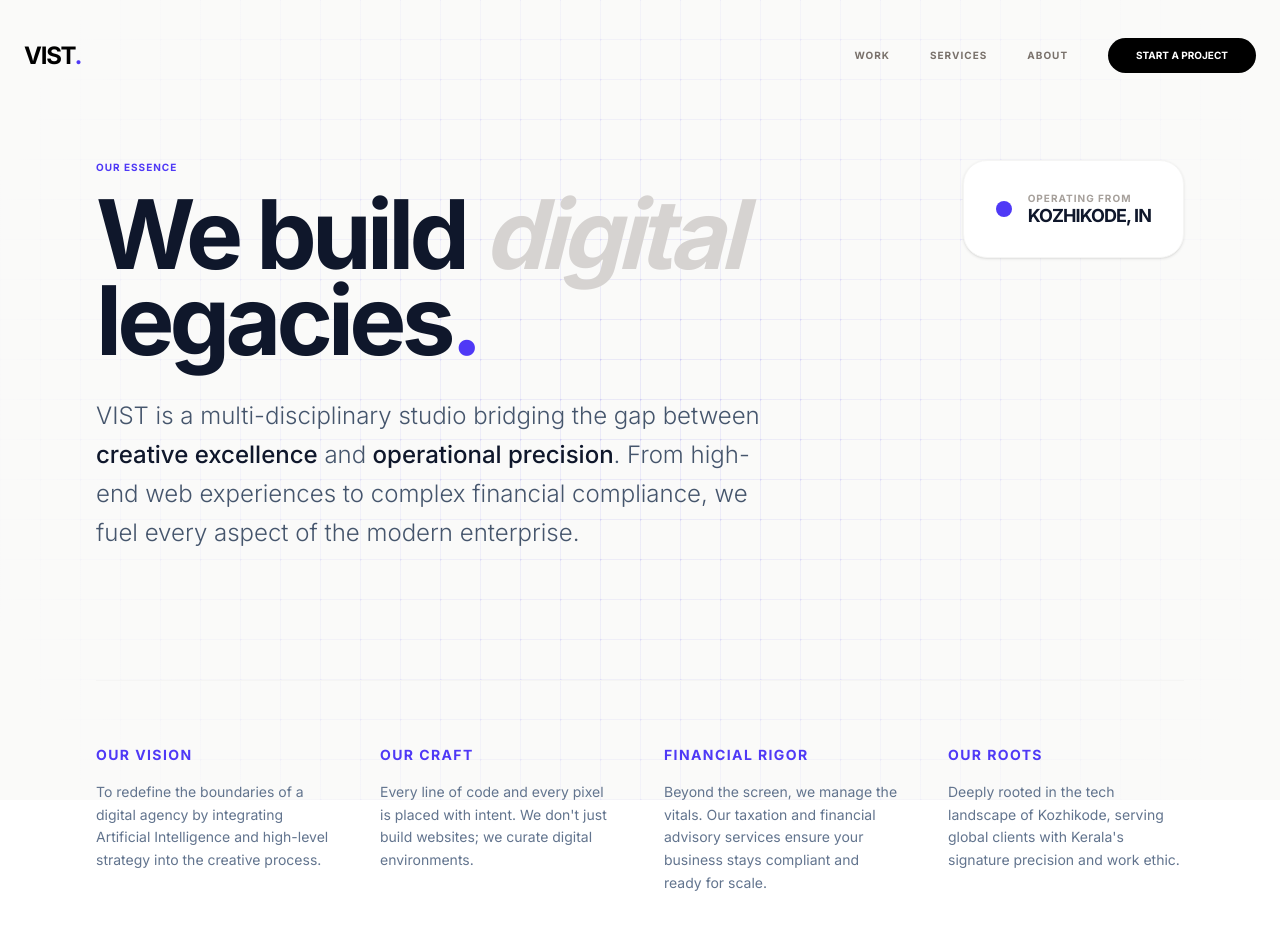
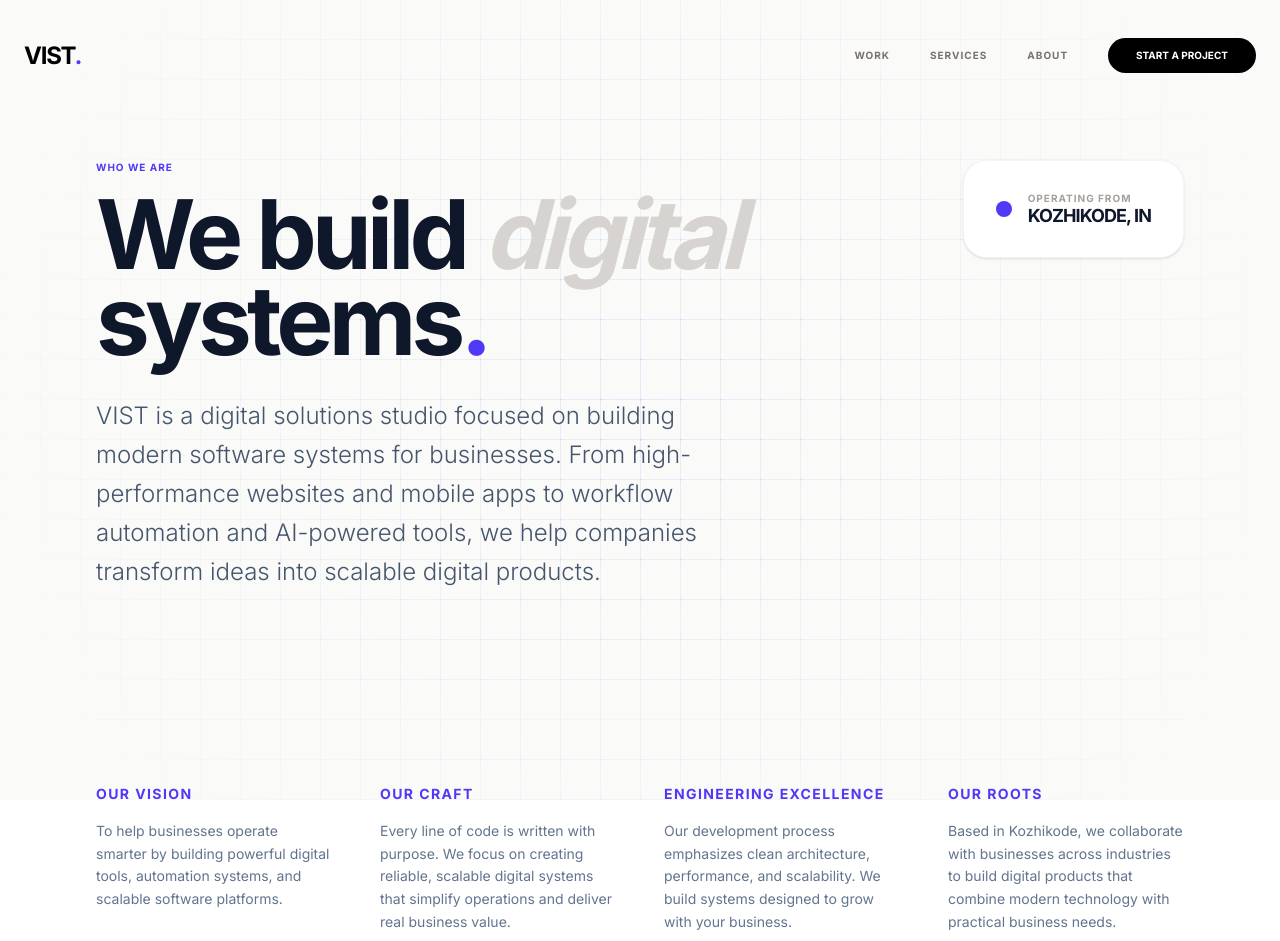
Before and after one commit to ajin008/vist, a Next.js app: page /about in a window 1280 px wide. Shown: the top 941 px of the page. Built offline with nearby package versions, Linux system fonts and the light colour scheme; grey boxes are pictures that could not be loaded.

Commit message:
updated about section

```diff
--- a/src/app/about/page.tsx
+++ b/src/app/about/page.tsx
@@ -21,26 +21,18 @@ export default function AboutPage() {
         <div className="flex flex-col md:flex-row justify-between items-start gap-12 mb-32">
           <div className="max-w-2xl">
             <span className="text-indigo-600 font-bold tracking-widest uppercase text-[10px] block mb-4">
-              Our Essence
+              Who We Are
             </span>
             <h2 className="text-5xl md:text-8xl font-bold text-slate-900 tracking-tighter leading-[0.9] mb-8">
               We build <span className="text-stone-300 italic">digital</span>{" "}
               <br />
-              legacies<span className="text-indigo-600">.</span>
+              systems<span className="text-indigo-600">.</span>
             </h2>
             <p className="text-xl md:text-2xl text-slate-600 leading-relaxed font-light">
-              VIST is a multi-disciplinary studio bridging the gap between
-              <span className="font-medium text-slate-900">
-                {" "}
-                creative excellence
-              </span>{" "}
-              and
-              <span className="font-medium text-slate-900">
-                {" "}
-                operational precision
-              </span>
-              . From high-end web experiences to complex financial compliance,
-              we fuel every aspect of the modern enterprise.
+              VIST is a digital solutions studio focused on building modern
+              software systems for businesses. From high-performance websites
+              and mobile apps to workflow automation and AI-powered tools, we
+              help companies transform ideas into scalable digital products.
             </p>
           </div>
 
@@ -61,76 +53,54 @@ export default function AboutPage() {
           </div>
         </div>
 
-        {/* Philosophy Grid - Now with 4 columns to include Finance */}
+        {/* Philosophy Grid */}
         <div className="grid grid-cols-1 md:grid-cols-2 lg:grid-cols-4 gap-12 border-t border-stone-100 pt-16">
           <div className="space-y-4">
             <h3 className="text-sm font-bold uppercase tracking-widest text-indigo-600">
               Our Vision
             </h3>
             <p className="text-slate-500 leading-relaxed text-sm">
-              To redefine the boundaries of a digital agency by integrating
-              Artificial Intelligence and high-level strategy into the creative
-              process.
+              To help businesses operate smarter by building powerful digital
+              tools, automation systems, and scalable software platforms.
             </p>
           </div>
+
           <div className="space-y-4">
             <h3 className="text-sm font-bold uppercase tracking-widest text-indigo-600">
               Our Craft
             </h3>
             <p className="text-slate-500 leading-relaxed text-sm">
-              Every line of code and every pixel is placed with intent. We
-              don&apos;t just build websites; we curate digital environments.
+              Every line of code is written with purpose. We focus on creating
+              reliable, scalable digital systems that simplify operations and
+              deliver real business value.
             </p>
           </div>
+
           <div className="space-y-4">
             <h3 className="text-sm font-bold uppercase tracking-widest text-indigo-600">
-              Financial Rigor
+              Engineering Excellence
             </h3>
             <p className="text-slate-500 leading-relaxed text-sm">
-              Beyond the screen, we manage the vitals. Our taxation and
-              financial advisory services ensure your business stays compliant
-              and ready for scale.
+              Our development process emphasizes clean architecture,
+              performance, and scalability. We build systems designed to grow
+              with your business.
             </p>
           </div>
+
           <div className="space-y-4">
             <h3 className="text-sm font-bold uppercase tracking-widest text-indigo-600">
               Our Roots
             </h3>
             <p className="text-slate-500 leading-relaxed text-sm">
-              Deeply rooted in the tech landscape of Kozhikode, serving global
-              clients with Kerala&apos;s signature precision and work ethic.
+              Based in Kozhikode, we collaborate with businesses across
+              industries to build digital products that combine modern
+              technology with practical business needs.
             </p>
           </div>
         </div>
 
-        {/* Dual Focus Section */}
-        {/* <div className="mt-32 grid grid-cols-1 md:grid-cols-2 gap-8">
-          <div className="bg-slate-900 p-12 rounded-[2rem] text-white flex flex-col justify-between min-h-[400px]">
-            <h4 className="text-3xl font-bold tracking-tight">
-              Digital & AI
-              <br />
-              <span className="text-slate-500">Innovation</span>
-            </h4>
-            <p className="text-slate-400">
-              Transforming ideas into high-performance web experiences and
-              automated workflows.
-            </p>
-          </div>
-          <div className="bg-stone-100 p-12 rounded-[2rem] text-slate-900 flex flex-col justify-between min-h-[400px]">
-            <h4 className="text-3xl font-bold tracking-tight">
-              Finance & Tax
-              <br />
-              <span className="text-stone-400">Architecture</span>
-            </h4>
-            <p className="text-slate-500">
-              Handling GST, TDS, and financial modeling so you can focus on
-              building your empire.
-            </p>
-          </div>
-        </div> */}
-
         {/* Dynamic Image/Card Section */}
-        <div className="mt-12 relative h-[400px] md:h-[600px] rounded-[2rem] overflow-hidden group">
+        <div className="mt-12 relative h-100 md:h-150 rounded-4xl overflow-hidden group">
           <Image
             src="/about.jpg"
             alt="Vist Digital Studio"
@@ -138,12 +108,12 @@ export default function AboutPage() {
             className="object-cover transition-transform duration-1000 group-hover:scale-105"
             priority
           />
-          <div className="absolute inset-0 bg-gradient-to-t from-black/60 to-transparent" />
+          <div className="absolute inset-0 bg-linear-to-t from-black/60 to-transparent" />
           <div className="absolute bottom-12 left-12 text-white">
             <h4 className="text-4xl md:text-6xl font-bold tracking-tighter">
-              Creative Vision.
+              Digital Innovation.
               <br />
-              Analytical Depth.
+              Built for Scale.
             </h4>
           </div>
         </div>
```
